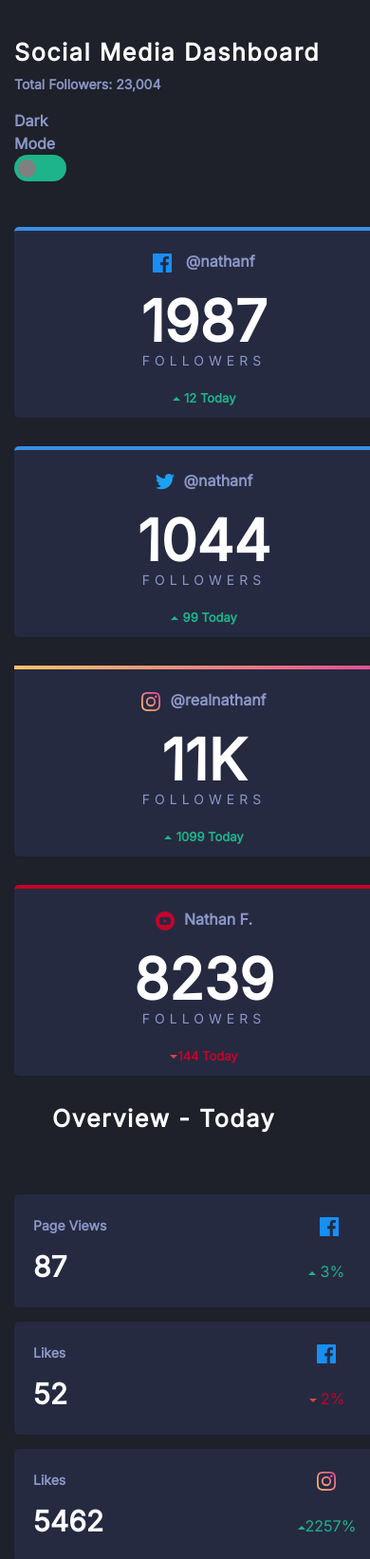
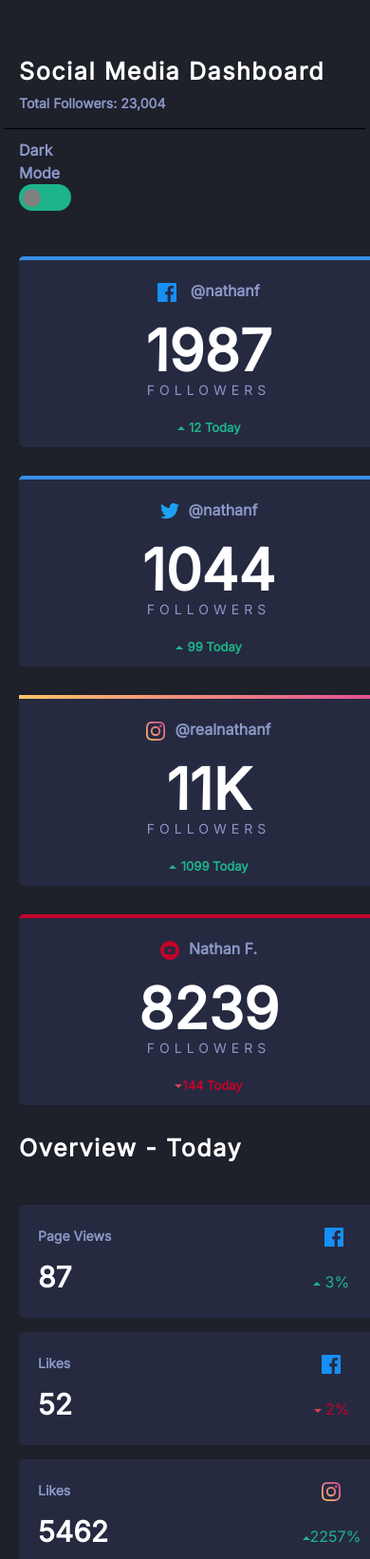
Before and after one commit to haniyafatima/Social-Media-Dashboard, a plain HTML site: page index.html in a window 390 px wide. Shown: the top 1642 px of the page at 95% size. Drawn offline with nearby package versions, Linux system fonts and the light colour scheme.

Commit message:
Add files via upload

```diff
--- a/index.html
+++ b/index.html
@@ -35,7 +35,7 @@
         <h3>Social Media Dashboard</h3>
         <p style="font-size: 14px; padding-top:0px;"><b>Total Followers: 23,004</b></p>
       </div>
-      <div class="col-lg-2">
+      <div class="col-lg-2 switch-btn">
         <span class="dark-text"><b>Dark Mode</b></span>
         <label class="switch">
           <input type="checkbox">
--- a/styles.css
+++ b/styles.css
@@ -246,6 +246,8 @@ hr {
     margin-right: auto;
     margin-left: auto;
     margin-bottom: -10px;
+    padding-right: 5px;
+    padding-left: 5px;
   }
 
   .lower-div {
@@ -256,7 +258,9 @@ hr {
   }
 
   .overview-today {
-    margin: 40px;
+    margin-bottom: 20px;
+    margin-top: 40px;
+
   }
 
   .light-mode {
@@ -290,9 +294,14 @@ hr {
   padding-left: 230px;
 }
 
+.switch-btn{
+  border-top: 1px solid black;
+  padding-top: 10px;
+}
 
-
-
+.container{
+  padding: 20px;
+}
 
 
 
```
